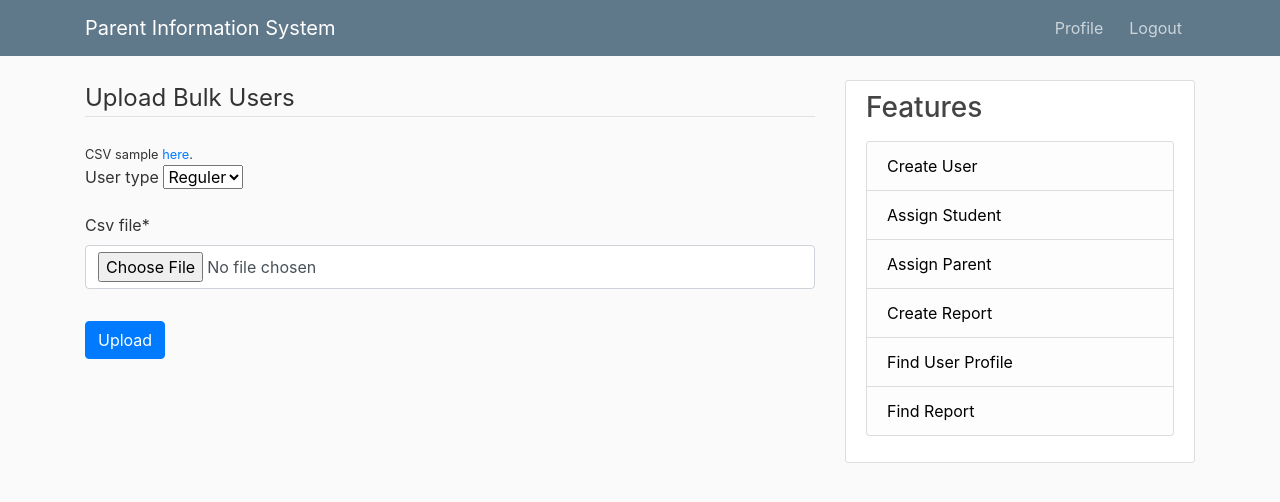
After one commit to azharnian/igsparent, a Django app: page /upload/ in a window 1280 px wide. The commit adds this page. Shown: the top 502 px of the page. Run offline with Django 5.2, Linux system fonts and the light colour scheme; a user stored in the database is signed in; tables that the repository leaves empty hold one stand-in row (values such as "Sample post"); some libraries are stand-ins or nearby versions.

Commit message:
Added upload csv users feature

```diff
--- a/reports/urls.py
+++ b/reports/urls.py
@@ -5,5 +5,5 @@ urlpatterns = [
     path('', views.home, name='reports-home'),
     path('create/', views.create_report, name='reports-create'),
     path('view/', views.view_reports, name='reports-view'),
-    path('update/<str:report_id>', views.update_report, name='reports-update' )
+    path('update/<str:report_id>', views.update_report, name='reports-update' ),
 ]
--- a/users/forms.py
+++ b/users/forms.py
@@ -25,6 +25,14 @@ class UserRegisterForm(UserCreationForm):
             profile.save()
 
         return user
+
+class CSVUsersUploadForm(forms.Form):
+    TYPE_CHOICES = [
+        ('Reguler', 'Reguler'),
+    ]
+
+    user_type = forms.ChoiceField(choices=TYPE_CHOICES, required=False)
+    csv_file = forms.FileField()
 
 class CustomAuthenticationForm(AuthenticationForm):
     def confirm_login_allowed(self, user):
--- a/users/static/users/main.css
+++ b/users/static/users/main.css
@@ -99,3 +99,8 @@ body {
   .account-heading {
     font-size: 2.5rem;
   }
+
+  .alert-error {
+    background-color: #e30f0f;
+    color: white;
+  }
--- a/users/templates/users/register.html
+++ b/users/templates/users/register.html
@@ -6,6 +6,7 @@
             {% csrf_token %}
             <fieldset class="form-group">
                 <legend class="border-bottom mb-4">Register User</legend>
+                <small>Upload many users <a href="{% url 'users-upload' %}">here</a>.</small>
                 {{ form|crispy }}
             </fieldset>
             <div class="form-group">
--- /dev/null
+++ b/users/templates/users/upload_users.html
@@ -0,0 +1,13 @@
+{% extends "users/base.html" %}
+{% load crispy_forms_tags %}
+{% block content %}
+  <form method="post" enctype="multipart/form-data">
+    <fieldset class="form-group">
+        <legend class="border-bottom mb-4">Upload Bulk Users</legend>
+        <small>CSV sample <a href="{% url 'download-sample-csv' %}">here</a>.</small>
+        {% csrf_token %}
+        {{ form|crispy }}
+    </fieldset>
+    <button type="submit" class="btn btn-primary">Upload</button>
+  </form>
+{% endblock %}
--- a/users/urls.py
+++ b/users/urls.py
@@ -5,6 +5,7 @@ from . import views
 urlpatterns = [
     path('', views.home),
     path('register/', views.register, name='users-register'),
+    path('upload/', views.upload_users, name='users-upload'),
     path('profile/', views.profile, name='users-profile'),
     path('edit/<str:username>', views.edit, name='users-edit'),
     path('detail/<str:username>', views.detail, name='users-detail'),
@@ -15,4 +16,5 @@ urlpatterns = [
     path('parent-assign/', views.assign_parent, name='users-parent-assign'),
     path('student-assign/', views.assign_student, name='users-student-assign'),
     path('view/', views.view_users, name='users-view'),
+    path('download-sample-csv/', views.download_sample_csv, name='download-sample-csv'),
 ]
--- a/users/views.py
+++ b/users/views.py
@@ -1,3 +1,9 @@
+import os
+import csv
+
+from django.conf import settings
+from django.http import HttpResponse
+
 from django.shortcuts import render, redirect
 from django.contrib import messages
 from django.contrib.auth.decorators import login_required
@@ -5,7 +11,7 @@ from django.contrib.auth.decorators import login_required
 from django.contrib.auth.models import User
 from users.models import Parent, Student
 from reports.models import Report
-from .forms import UserRegisterForm, UserUpdateForm, ProfileUpdateForm, PasswordChangeForm, ParentRegisterForm, StudentRegisterForm, UserFilterForm
+from .forms import UserRegisterForm, UserUpdateForm, ProfileUpdateForm, PasswordChangeForm, ParentRegisterForm, StudentRegisterForm, UserFilterForm, CSVUsersUploadForm
 from users.decorators import frontoffice_required, is_parent, is_student
 
 @login_required
@@ -23,6 +29,50 @@ def register(request):
             return redirect('users-register')
     form = UserRegisterForm()
     return render(request, 'users/register.html', {'form': form})
+
+@login_required
+@frontoffice_required
+def upload_users(request):
+
+    if request.method == 'POST':
+        form = CSVUsersUploadForm(request.POST, request.FILES)
+        if form.is_valid():
+            csv_file = form.cleaned_data['csv_file']
+            try:
+                decoded_file = csv_file.read().decode('utf-8')
+                sniffer = csv.Sniffer()
+                dialect = sniffer.sniff(decoded_file)
+                decoded_file = decoded_file.splitlines()
+                reader = csv.DictReader(decoded_file, dialect=dialect)
+
+                for index, row in enumerate(reader, start=1):
+                    try:
+                        form = UserRegisterForm({
+                            'username': row['username'],
+                            'first_name': row['first_name'],
+                            'last_name': row['last_name'],
+                            'email': row['email'],
+                            'password1': row['password'],
+                            'password2': row['password'],
+                            'phone': row['phone']
+                        })
+                        if form.is_valid():
+                            form.save()
+                        else:
+                            error_list = [f"{field}: {', '.join(errors)}" for field, errors in form.errors.items()]
+                            error_message = f"Error in row {index}: " + "; ".join(error_list)
+                            messages.error(request, error_message)
+                    except Exception as e:
+                        messages.error(request, f"Error processing row {row}: {str(e)}")
+
+                messages.success(request, 'Users have been uploaded successfully!')
+                return redirect('users-upload')
+            except csv.Error as e:
+                messages.error(request, f"CSV file error: {str(e)}")
+    else:
+        form = CSVUsersUploadForm()
+
+    return render(request, 'users/upload_users.html', {'form': form})
 
 @login_required
 @frontoffice_required
@@ -158,3 +208,15 @@ def view_users(request):
         'form' : form
     }
     return render(request, 'users/view_users.html', context)
+
+@login_required
+@frontoffice_required
+def download_sample_csv(request):
+    file_path = os.path.join(settings.MEDIA_ROOT, 'csv', 'sample.csv')
+    if os.path.exists(file_path):
+        with open(file_path, 'rb') as f:
+            response = HttpResponse(f.read(), content_type='text/csv')
+            response['Content-Disposition'] = f'attachment; filename="sample.csv"'
+            return response
+    else:
+        return HttpResponse('File not found.', status=404)
```
